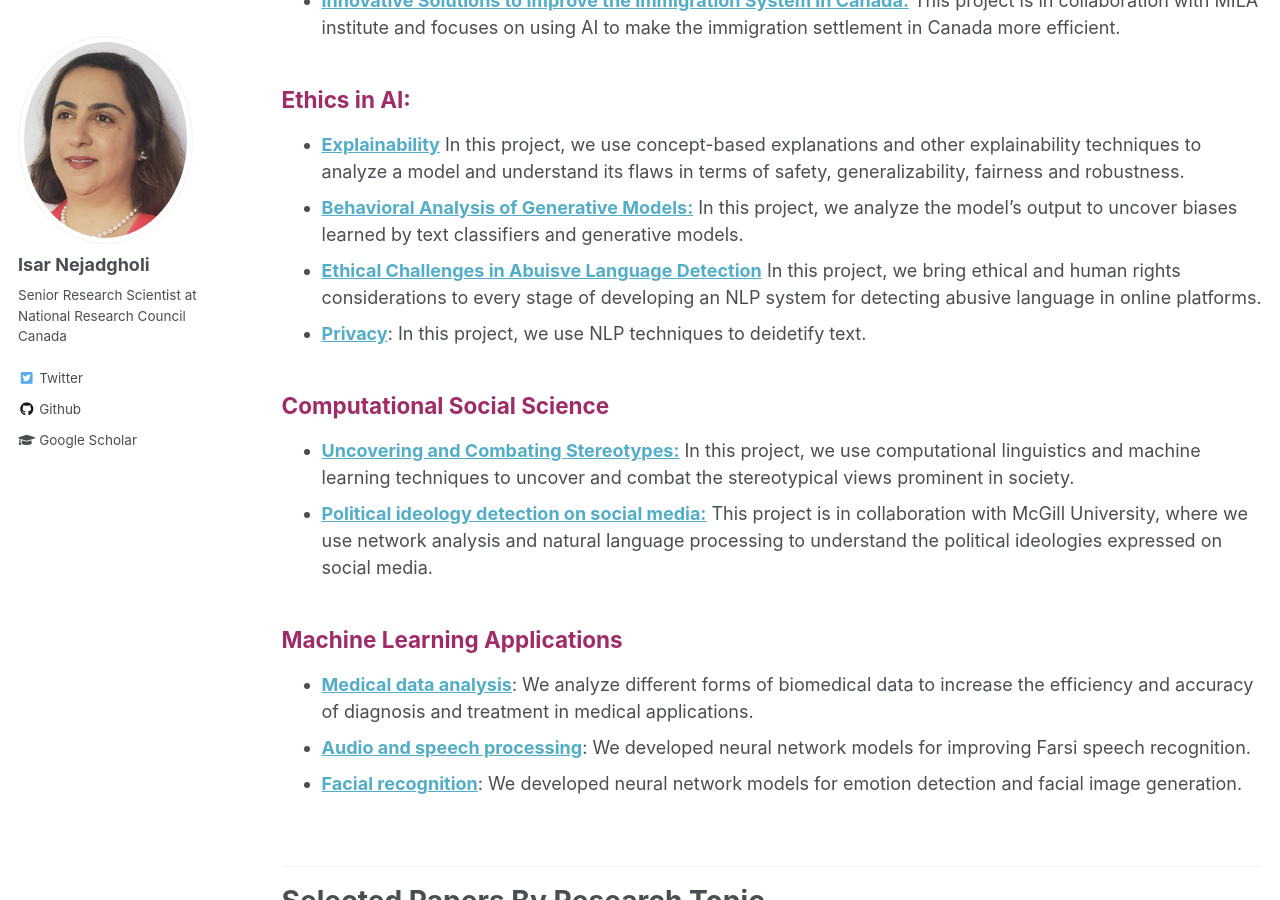
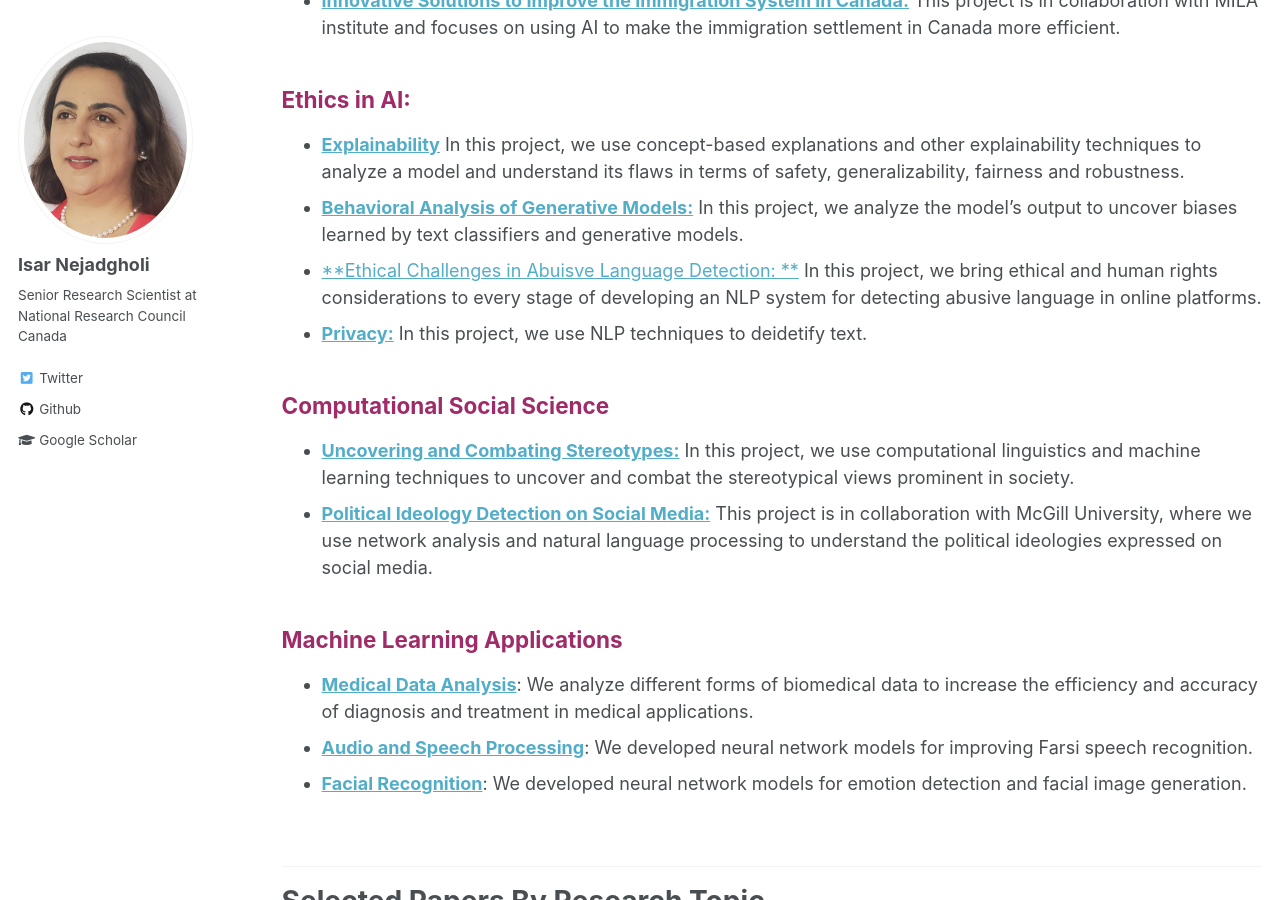
Before and after one commit to IsarNejad/IsarNejad.github.io, a Jekyll site: the page built from _pages/research.md, in a window 1280 px wide and 900 px high, scrolled down 438 px. Built offline with Jekyll 4.4.1, drawn with Linux system fonts in a browser that asks for light colours; some of the changed text lies outside the part shown.

```diff
--- a/_pages/research.md
+++ b/_pages/research.md
@@ -16,19 +16,19 @@ author_profile: true
 ## Ethics in AI:
   - [**Explainability**](#explain) In this project, we use concept-based explanations and other explainability techniques to analyze a model and understand its flaws in terms of safety, generalizability, fairness and robustness.
   - [**Behavioral Analysis of Generative Models:**](#Bias) In this project, we analyze the model's output to uncover biases learned by text classifiers and generative models.
-  - [**Ethical Challenges in Abuisve Language Detection**](#JAIR) In this project, we bring ethical and human rights considerations to every stage of developing an NLP system for detecting abusive language in online platforms.
-  - [**Privacy**](#privacy ): In this project, we use NLP techniques to deidetify text.
+  - [**Ethical Challenges in Abuisve Language Detection: **](#JAIR) In this project, we bring ethical and human rights considerations to every stage of developing an NLP system for detecting abusive language in online platforms.
+  - [**Privacy:**](#privacy ) In this project, we use NLP techniques to deidetify text.
 
 {: .amaranth-deep-purple}
 ## Computational Social Science
   - [**Uncovering and Combating Stereotypes:**](#Stereo-NL) In this project, we use computational linguistics and machine learning techniques to uncover and combat the stereotypical views prominent in society.
-  - [**Political ideology detection on social media:**](#political-ideology) This project is in collaboration with McGill University, where we use network analysis and natural language processing to understand the political ideologies expressed on social media.
+  - [**Political Ideology Detection on Social Media:**](#political-ideology) This project is in collaboration with McGill University, where we use network analysis and natural language processing to understand the political ideologies expressed on social media.
 
 {: .amaranth-deep-purple}
 ## Machine Learning Applications
-  - [**Medical data analysis**](#biomedical): We analyze different forms of biomedical data to increase the efficiency and accuracy of diagnosis and treatment in medical applications.
-  - [**Audio and speech processing**](#Speech): We developed neural network models for improving Farsi speech recognition.
-  - [**Facial recognition**](#PhD): We developed neural network models for emotion detection and facial image generation.
+  - [**Medical Data Analysis**](#biomedical): We analyze different forms of biomedical data to increase the efficiency and accuracy of diagnosis and treatment in medical applications.
+  - [**Audio and Speech Processing**](#Speech): We developed neural network models for improving Farsi speech recognition.
+  - [**Facial Recognition**](#PhD): We developed neural network models for emotion detection and facial image generation.
 
 <br>
 
@@ -55,7 +55,7 @@ author_profile: true
 <a id="suicide"></a>
 
 {: .gray}
-### Social Media Analysis for early detection of Suicide Ideation:
+### Social Media Analysis for Early Detection of Suicide Ideation:
 
 - Ghanadian, H., Nejadgholi, I., & Osman, H. A. (2023). ChatGPT for Suicide Risk Assessment on Social Media: Quantitative Evaluation of Model Performance, Potentials and Limitations. 13th Workshop on Computational Approaches to Subjectivity, Sentiment & Social Media Analysis (WASSA at ACL 2023), Toronto, Canada, July 2023. [[Paper](https://arxiv.org/abs/2306.09390)]
 
@@ -98,7 +98,7 @@ author_profile: true
 <a id="Stereo-NL"></a>
 
 {: .gray}
-### Uncovering and Combating Stereotypes::
+### Uncovering and Combating Stereotypes:
 
 - Kathleen C. Fraser, Svetlana Kiritchenko, Isar Nejadgholi, and Anna Kerkhof (2023) What Makes a Good Counter-Stereotype? Evaluating Strategies for Automated Responses to Stereotypical Text. In Proceedings of the First Workshop on Social Influence in Conversations (SICon), Toronto, ON, Canada, July 2023. [[pdf](https://www.svkir.com/papers/Fraser-et-al-CounterStereotypes-SICon-2023.pdf)]
 - Kathleen C. Fraser, Svetlana Kiritchenko, and Isar Nejadgholi. (2022). Computational Modelling of Stereotype Content in Text. Frontiers in Artificial Intelligence, April, 2022. [[paper](https://www.frontiersin.org/articles/10.3389/frai.2022.826207/full)]
@@ -115,7 +115,7 @@ author_profile: true
 <a id="biomedical"></a>
 
 {: .gray}
-### Medical data analysis:
+### Medical Data Analysis:
 
 - Nejadgholi, I., Fraser, K. C., & De Bruijn, B. (2020). Extensive Error Analysis and a Learning-Based Evaluation of Medical Entity Recognition Systems to Approximate User Experience. In Proceedings of the 19th SIGBioMed Workshop on Biomedical Language Processing, 177-186.
 - Nejadgholi, I., Fraser, K. C., De Bruijn, B., Li, M., LaPlante, A., & El Abidine, K. Z. (2019). Recognizing UMLS semantic types with deep learning. In Proceedings of the Tenth International Workshop on Health Text Mining and Information Analysis (LOUHI 2019), 157-167.
@@ -135,7 +135,7 @@ author_profile: true
 <a id="Speech"></a>
 
 {: .gray}
-### Audio and speech processing:
+### Audio and Speech Processing:
 
 - Dehyadegary, L., Seyyedsalehi, S. A., & Nejadgholi, I. (2011). Nonlinear enhancement of noisy speech, using continuous attractor dynamics formed in recurrent neural networks. Neurocomputing, 74(17), 2716-2724. [[Paper](https://www.sciencedirect.com/science/article/pii/S0925231211003328)]
 - Nejadgholi, I., & Seyyedsalehi, S. A. (2009). Nonlinear normalization of input patterns to speaker variability in speech recognition neural networks. Neural computing and applications, 18, 45-55. [[Paper](https://link.springer.com/content/pdf/10.1007/s00521-007-0151-5.pdf)]
@@ -145,7 +145,7 @@ author_profile: true
 <a id="PhD"></a>
 
 {: .gray}
-### Facial recognition:
+### Facial Recognition:
 
 - Nejadgholi, I., SeyyedSalehi, S. A., & Chartier, S. (2017). A brain-inspired method of facial expression generation using chaotic feature extracting bidirectional associative memory. Neural Processing Letters, 46(3), 943-960.
 - Nejadgholi, I., & Seyyedsalehi, S. A. (2010). Chaotic control of deterministic variability in a BAM-inspired model of memory. In Proceedings of the 10th International Conference on Intelligent Systems Design and Applications, 203-208. IEEE.
```
